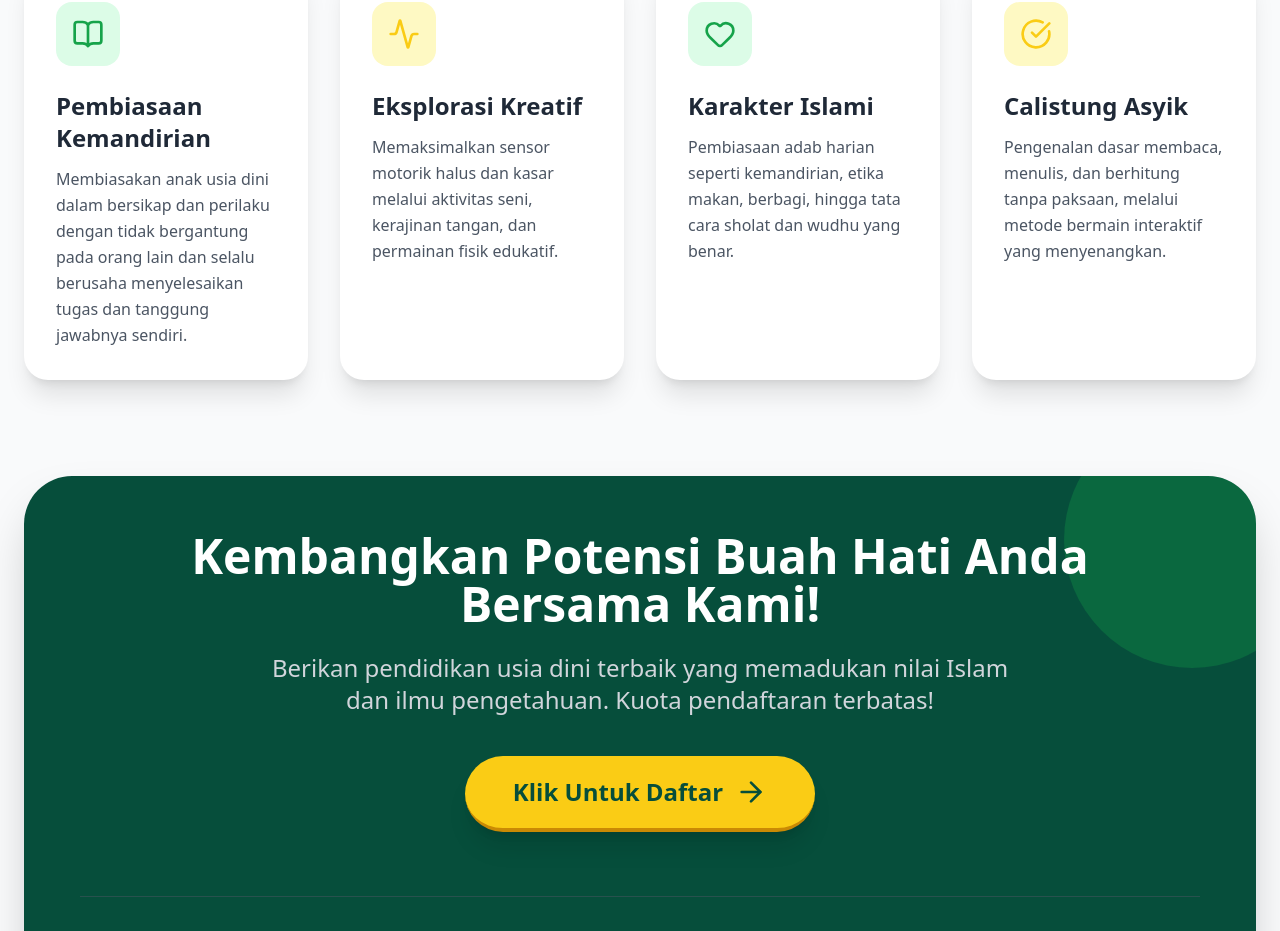
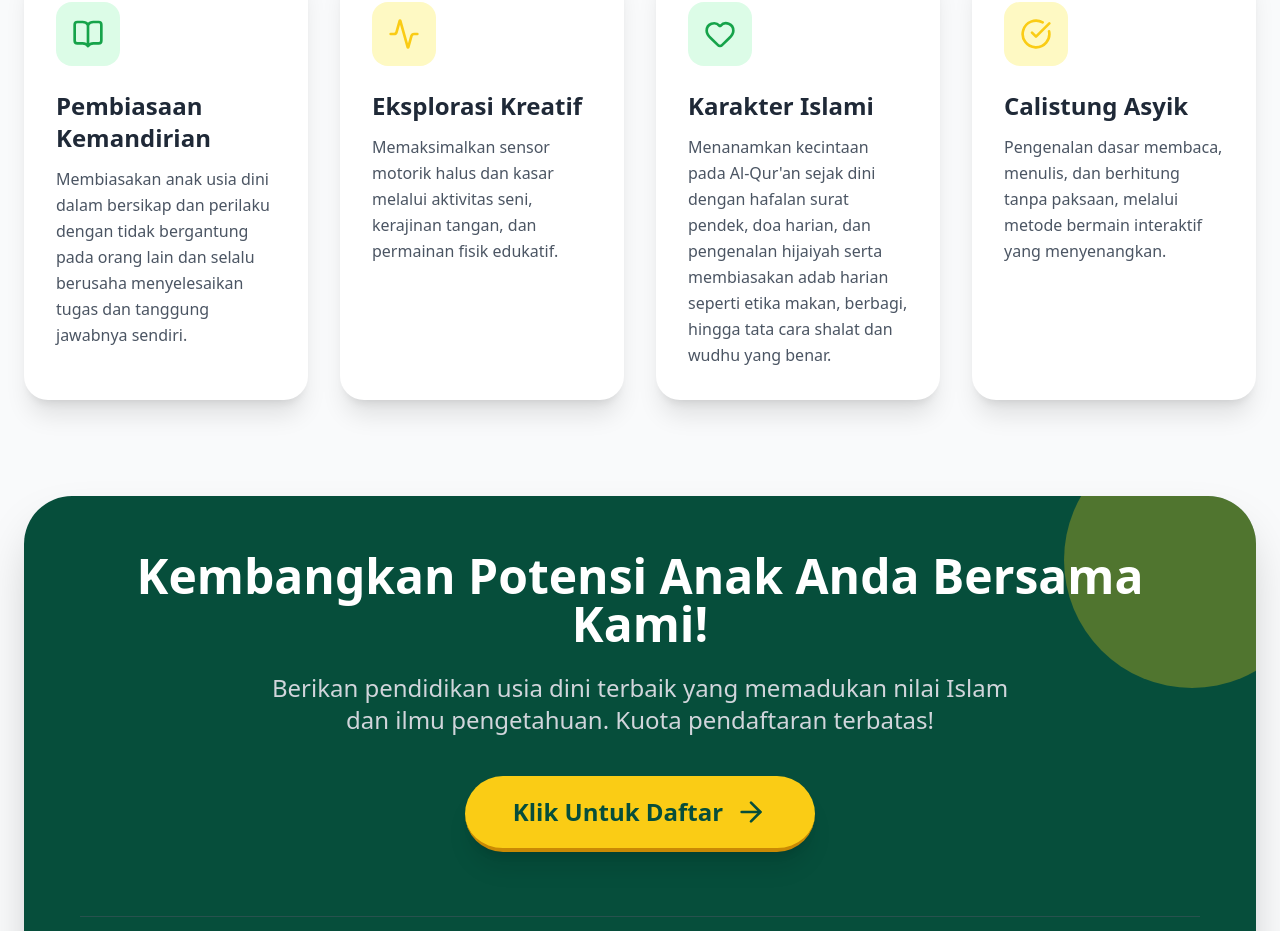
Before and after one commit to tktpq-al-huda/tk-tpq-project, a React (Vite) app: page /tk in a window 1280 px wide. Shown: the part 1693-2624 px from the top of the page. Built offline with nearby package versions, Linux system fonts and the light colour scheme.

Commit message:
minor update

```diff
--- a/src/pages/tk/TKProfil.jsx
+++ b/src/pages/tk/TKProfil.jsx
@@ -114,7 +114,7 @@ export default function TKProfil() {
                 <Heart className="text-huda-green w-8 h-8" />
               </div>
               <h4 className="text-2xl font-bold text-gray-800 mb-3">Karakter Islami</h4>
-              <p className="text-gray-600 leading-relaxed">Pembiasaan adab harian seperti kemandirian, etika makan, berbagi, hingga tata cara sholat dan wudhu yang benar.</p>
+              <p className="text-gray-600 leading-relaxed">Menanamkan kecintaan pada Al-Qur'an sejak dini dengan hafalan surat pendek, doa harian, dan pengenalan hijaiyah serta membiasakan adab harian seperti etika makan, berbagi, hingga tata cara shalat dan wudhu yang benar.</p>
             </div>
 
             <div className="bg-white p-8 rounded-3xl shadow-xl border-t-8 border-huda-yellow hover:-translate-y-2 transition-transform duration-300">
@@ -129,11 +129,11 @@ export default function TKProfil() {
 
         {/* Section 3: Call to Action (CTA) & Informasi Kontak Gabungan */}
         <div className="bg-huda-dark rounded-[3rem] p-10 md:p-14 text-center text-white shadow-2xl relative overflow-hidden">
-          <div className="absolute top-0 right-0 w-64 h-64 bg-huda-green rounded-full opacity-30 transform translate-x-16 -translate-y-16"></div>
+          <div className="absolute top-0 right-0 w-64 h-64 bg-huda-yellow rounded-full opacity-30 transform translate-x-16 -translate-y-16"></div>
           <div className="absolute bottom-0 left-0 w-64 h-64 bg-huda-yellow rounded-full opacity-20 transform -translate-x-16 translate-y-16"></div>
 
           <div className="relative z-10">
-            <h3 className="text-4xl md:text-5xl font-extrabold mb-6">Kembangkan Potensi Buah Hati Anda Bersama Kami!</h3>
+            <h3 className="text-4xl md:text-5xl font-extrabold mb-6">Kembangkan Potensi Anak Anda Bersama Kami!</h3>
             <p className="text-xl md:text-2xl text-gray-300 mb-10 max-w-3xl mx-auto">
               Berikan pendidikan usia dini terbaik yang memadukan nilai Islam dan ilmu pengetahuan. Kuota pendaftaran terbatas!
             </p>
```
